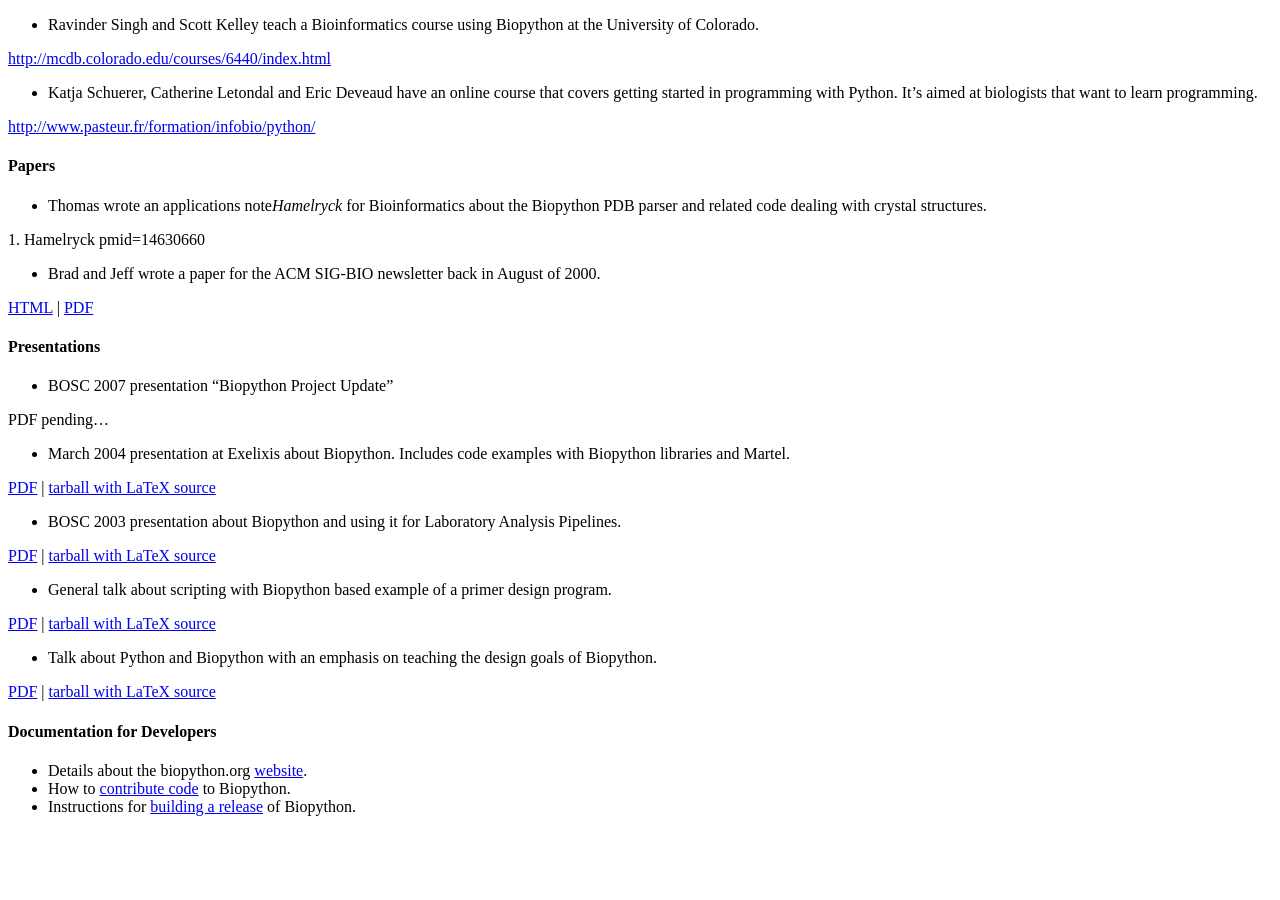
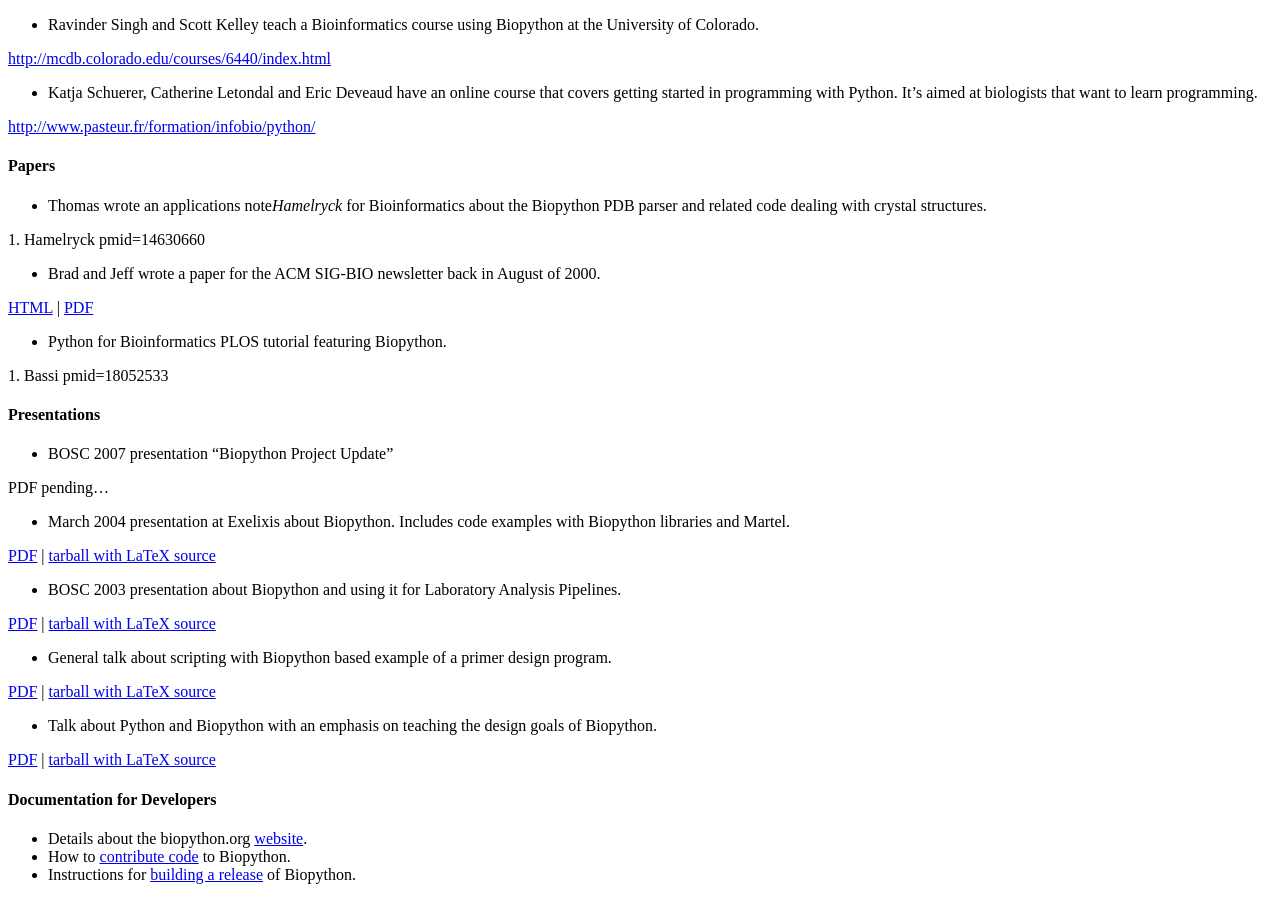
Before and after one commit to biopython/biopython.github.io, a Jekyll site: the page built from wiki/Documentation.md, in a window 1280 px wide and 900 px high, scrolled down 1162 px. Built offline with Jekyll 4.4.1, drawn with Linux system fonts in a browser that asks for light colours; before the commit the page ends 1994 px from its top, so only the background shows below that.

Commit message:
/* Papers */

```diff
--- a/wiki/Documentation.md
+++ b/wiki/Documentation.md
@@ -127,6 +127,14 @@ Bio.PDB module).
 [HTML](http://biopython.org/DIST/docs/acm/ACMbiopy.html) |
 [PDF](http://biopython.org/DIST/docs/acm/ACMbiopy.pdf)
 
+-   Python for Bioinformatics PLOS tutorial featuring Biopython.
+
+<biblio>
+
+1.  Bassi pmid=18052533
+
+</biblio>
+
 #### Presentations
 
 -   BOSC 2007 presentation "Biopython Project Update"
```
Also changed, not shown: 1 other file.
